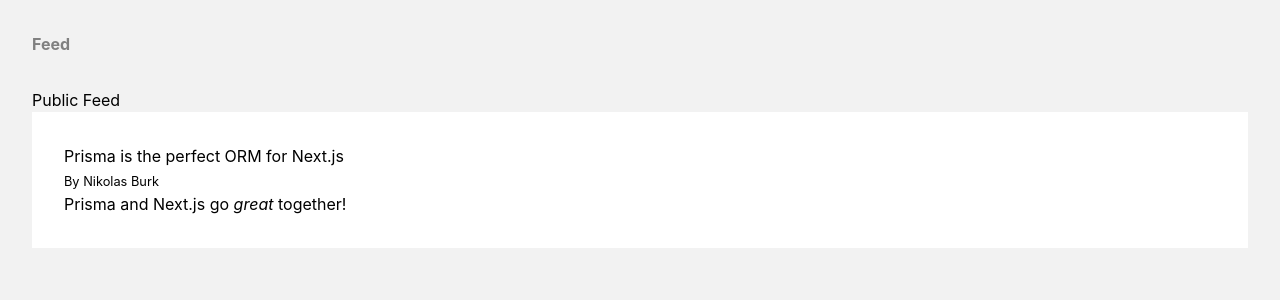
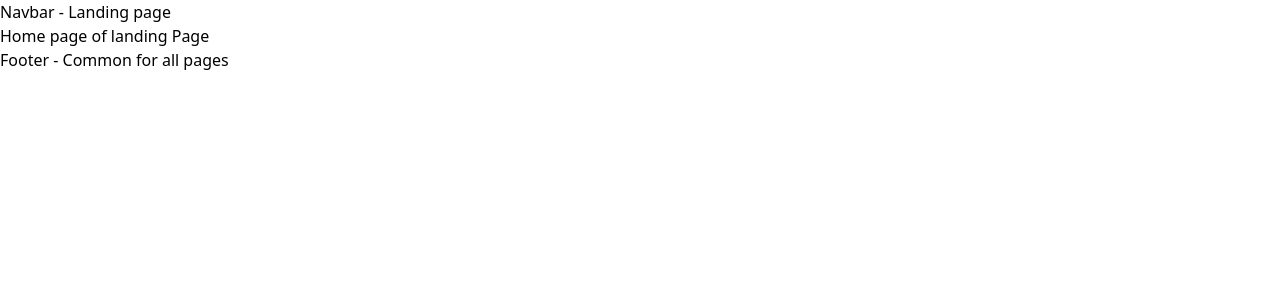
Before and after one commit to nontech/fanventures, a Next.js app: page / in a window 1280 px wide. Shown: the top 300 px of the page. Built offline with nearby package versions, Linux system fonts and the light colour scheme.

Commit message:
Per-page Layouts added

```diff
--- /dev/null
+++ b/components/campaign/Layout.tsx
@@ -0,0 +1,12 @@
+import Navbar from './Navbar'
+import Footer from '../common/Footer'
+
+export default function Layout({ children }) {
+  return (
+    <>
+      <Navbar />
+      <main>{children}</main>
+      <Footer />
+    </>
+  )
+}
--- /dev/null
+++ b/components/campaign/Navbar.tsx
@@ -0,0 +1,5 @@
+export default function Navbar() {
+  return (
+    <div>Navbar - Campaign Page</div>
+  )
+}
--- /dev/null
+++ b/components/common/Footer.tsx
@@ -0,0 +1,5 @@
+export default function Navbar() {
+  return (
+    <div>Footer - Common for all pages</div>
+  )
+}
--- /dev/null
+++ b/components/landing_page/Layout.tsx
@@ -0,0 +1,12 @@
+import Navbar from './Navbar'
+import Footer from '../common/Footer'
+
+export default function Layout({ children }) {
+  return (
+    <>
+      <Navbar />
+      <main>{children}</main>
+      <Footer />
+    </>
+  )
+}
--- /dev/null
+++ b/components/landing_page/Navbar.tsx
@@ -0,0 +1,5 @@
+export default function Navbar() {
+  return (
+    <div>Navbar - Landing page</div>
+  )
+}
--- a/pages/_app.tsx
+++ b/pages/_app.tsx
@@ -1,12 +1,34 @@
-import { AppProps } from "next/app";
+// import { AppProps } from "next/app";
+
+// // These styles apply to every route in the application
+// import '../globals.css'
+
+// const App = ({ Component, pageProps }: AppProps) => {
+//   return (
+//     <Component {...pageProps} />
+//   );
+// };
+
+// export default App;
+
+import type { ReactElement, ReactNode } from 'react'
+import type { NextPage } from 'next'
+import type { AppProps } from 'next/app'
 
 // These styles apply to every route in the application
 import '../globals.css'
 
-const App = ({ Component, pageProps }: AppProps) => {
-  return (
-    <Component {...pageProps} />
-  );
-};
+export type NextPageWithLayout<P = {}, IP = P> = NextPage<PageTransitionEvent, IP> & {
+  getLayout?: (page: ReactElement) => ReactNode
+}
 
-export default App;
+type AppPropsWithLayout = AppProps & {
+  Component: NextPageWithLayout
+}
+
+export default function MyApp({ Component, pageProps }: AppPropsWithLayout) {
+  // Use the layout defined at the page level, if available
+  const getLayout = Component.getLayout ?? ((page) => page)
+
+  return getLayout(<Component {...pageProps} />)
+}
--- /dev/null
+++ b/pages/campaign/index.tsx
@@ -0,0 +1,14 @@
+import type { ReactElement } from 'react'
+import Layout from '../../components/campaign/Layout'
+import type { NextPageWithLayout } from '../_app'
+import React from 'react'
+
+const Page: NextPageWithLayout = () => {
+  return <p> Campaign Page </p>
+}
+
+Page.getLayout = function getLayout(page: ReactElement) {
+  return <Layout>{page}</Layout>
+}
+
+export default Page
--- a/pages/index.tsx
+++ b/pages/index.tsx
@@ -1,60 +1,74 @@
-import React from "react"
-import { GetStaticProps } from "next"
-import Layout from "../components/Layout"
-import Post, { PostProps } from "../components/Post"
+// import React from "react"
+// import { GetStaticProps } from "next"
+// import Layout from "../components/landing_page/Layout"
+// import Post, { PostProps } from "../components/landing_page/Post"
 
-export const getStaticProps: GetStaticProps = async () => {
-  const feed = [
-    {
-      id: "1",
-      title: "Prisma is the perfect ORM for Next.js",
-      content: "[Prisma](https://github.com/prisma/prisma) and Next.js go _great_ together!",
-      published: false,
-      author: {
-        name: "Nikolas Burk",
-        email: "burk@prisma.io",
-      },
-    },
-  ]
-  return {
-    props: { feed },
-    revalidate: 10
-  }
+// export const getStaticProps: GetStaticProps = async () => {
+//   const feed = [
+//     {
+//       id: "1",
+//       title: "Prisma is the perfect ORM for Next.js",
+//       content: "[Prisma](https://github.com/prisma/prisma) and Next.js go _great_ together!",
+//       published: false,
+//       author: {
+//         name: "Nikolas Burk",
+//         email: "burk@prisma.io",
+//       },
+//     },
+//   ]
+//   return {
+//     props: { feed },
+//     revalidate: 10
+//   }
+// }
+
+// type Props = {
+//   feed: PostProps[]
+// }
+
+// const Blog: React.FC<Props> = (props) => {
+//   return (
+//     <Layout>
+//       <div className="page">
+//         <h1>Public Feed</h1>
+//         <main>
+//           {props.feed.map((post) => (
+//             <div key={post.id} className="post">
+//               <Post post={post} />
+//             </div>
+//           ))}
+//         </main>
+//       </div>
+//       <style jsx>{`
+//         .post {
+//           background: white;
+//           transition: box-shadow 0.1s ease-in;
+//         }
+
+//         .post:hover {
+//           box-shadow: 1px 1px 3px #aaa;
+//         }
+
+//         .post + .post {
+//           margin-top: 2rem;
+//         }
+//       `}</style>
+//     </Layout>
+//   )
+// }
+
+// export default Blog
+
+import type { ReactElement } from 'react'
+import Layout from '../components/landing_page/Layout'
+import type { NextPageWithLayout } from './_app'
+
+const Page: NextPageWithLayout = () => {
+  return <p>Home page of landing Page</p>
 }
 
-type Props = {
-  feed: PostProps[]
+Page.getLayout = function getLayout(page: ReactElement) {
+  return <Layout>{page}</Layout>
 }
 
-const Blog: React.FC<Props> = (props) => {
-  return (
-    <Layout>
-      <div className="page">
-        <h1>Public Feed</h1>
-        <main>
-          {props.feed.map((post) => (
-            <div key={post.id} className="post">
-              <Post post={post} />
-            </div>
-          ))}
-        </main>
-      </div>
-      <style jsx>{`
-        .post {
-          background: white;
-          transition: box-shadow 0.1s ease-in;
-        }
-
-        .post:hover {
-          box-shadow: 1px 1px 3px #aaa;
-        }
-
-        .post + .post {
-          margin-top: 2rem;
-        }
-      `}</style>
-    </Layout>
-  )
-}
-
-export default Blog
+export default Page
--- a/pages/landing/index.tsx
+++ /dev/null
@@ -1,3 +0,0 @@
-export default function Page() {
-  return <h1 className="text-3xl font-bold underline">Hello, Next.js!</h1>
-}
```
Also changed, not shown: public/image 36.png (added).
